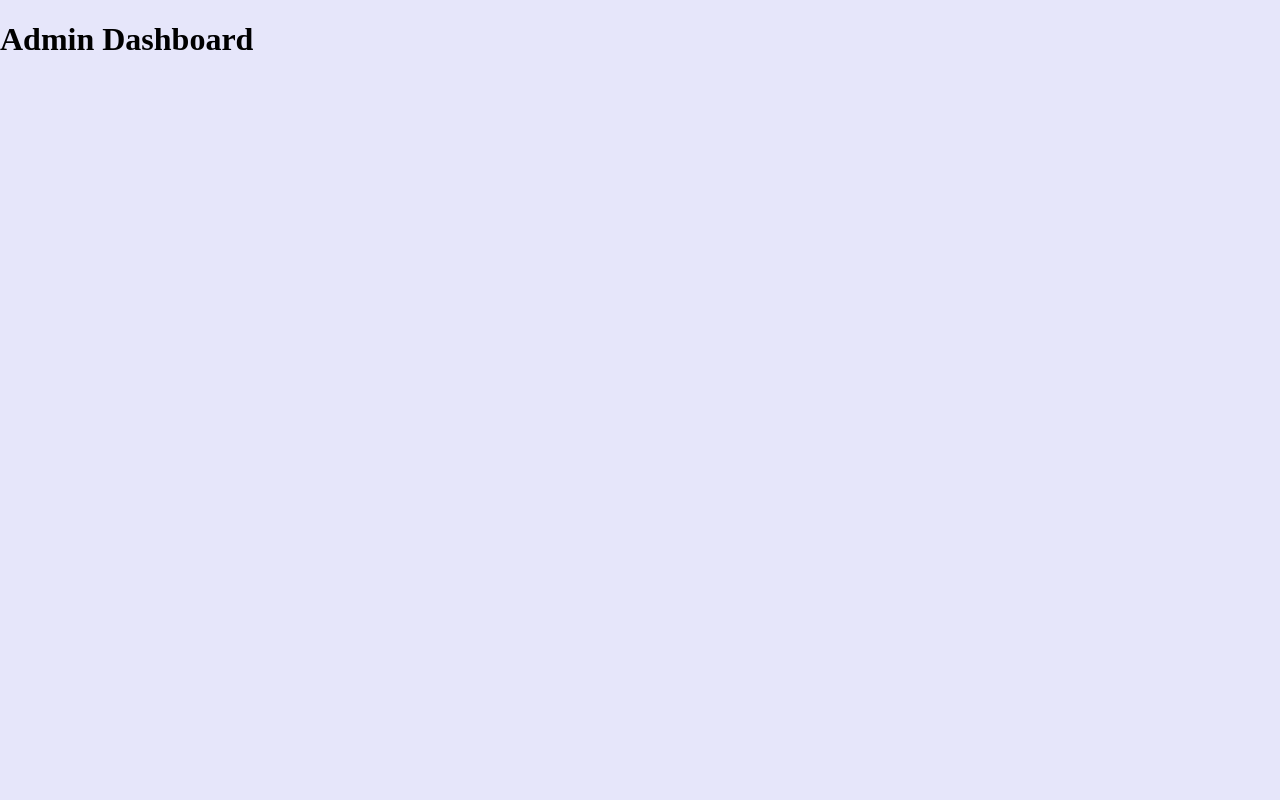
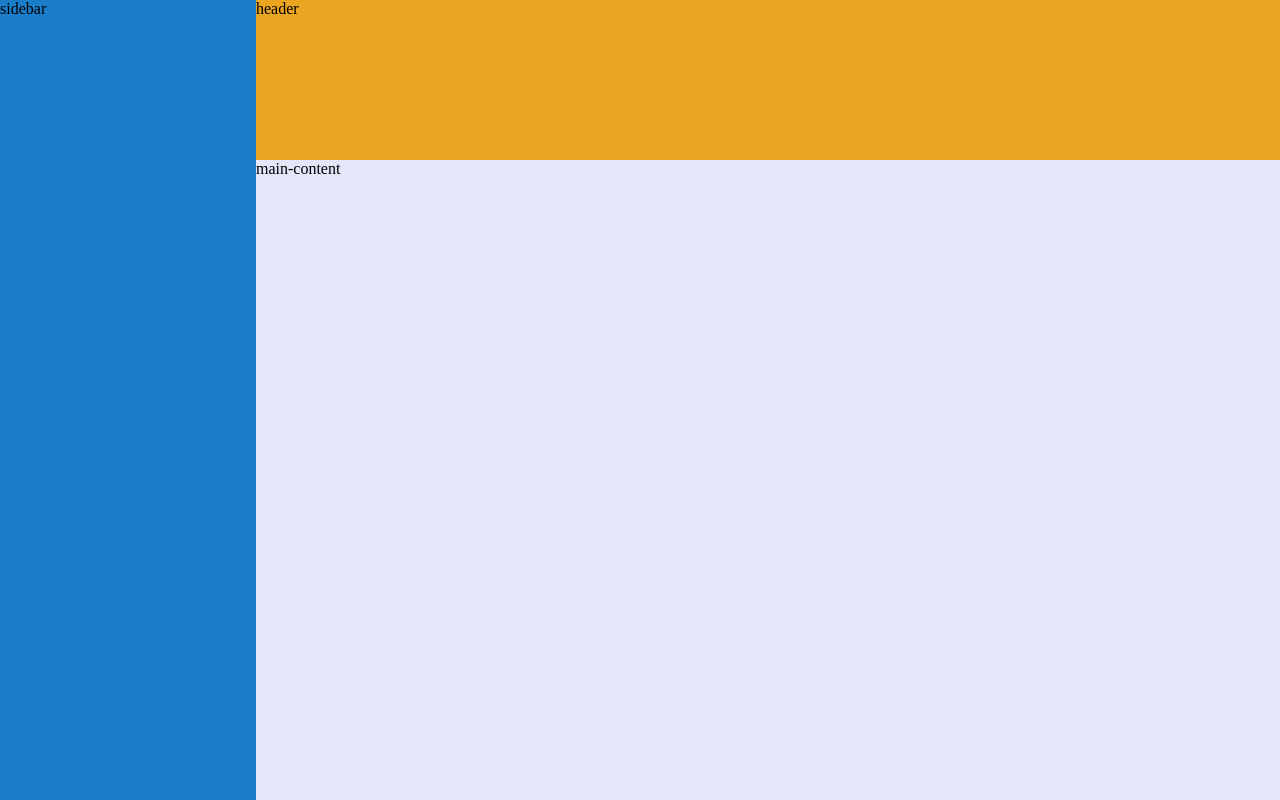
Before and after one commit to emesefedev/grid-project, a plain HTML site: page index.html in a window 1280 px wide. Drawn offline with Linux system fonts and the light colour scheme.

Commit message:
page-layout

```diff
--- a/index.html
+++ b/index.html
@@ -5,7 +5,16 @@
         <link rel="stylesheet" href="style.css">
         <title>Admin Dashboard</title>
     </head>
-    <body>
-        <h1>Admin Dashboard</h1>
+    <body class="grid-container page-layout">
+        <div class="sidebar">
+            sidebar
+        </div>
+        <div class="header">
+            header
+        </div>
+        <div class="main-content">
+            main-content
+        </div>
+        </div>
     </body>
 </html>
--- a/style.css
+++ b/style.css
@@ -1,4 +1,38 @@
+:root {
+    --blue: rgb(25, 125, 201);
+    --yellow: rgb(234, 166, 33);
+    --light-gray: rgb(219, 226, 236);
+}
+
 body {
     margin: 0;
+    width: 100vw;
+    height: 100vh;
     background-color:lavender;
 }
+
+.grid-container {
+    display: grid;
+}
+
+.page-layout {
+    grid-template: 1fr 4fr / 1fr 4fr;
+}
+
+.sidebar {
+    grid-row: 1 / -1;
+    grid-column: 1;
+    background-color: var(--blue);
+}
+
+.header {
+    grid-row: 1;
+    grid-column: 2 / -1;
+    background-color: var(--yellow);
+}
+
+.main-content {
+    grid-row: 2 / -1;
+    grid-column: 2 / -1;
+    background-color: var(--light-gray);
+}
```
